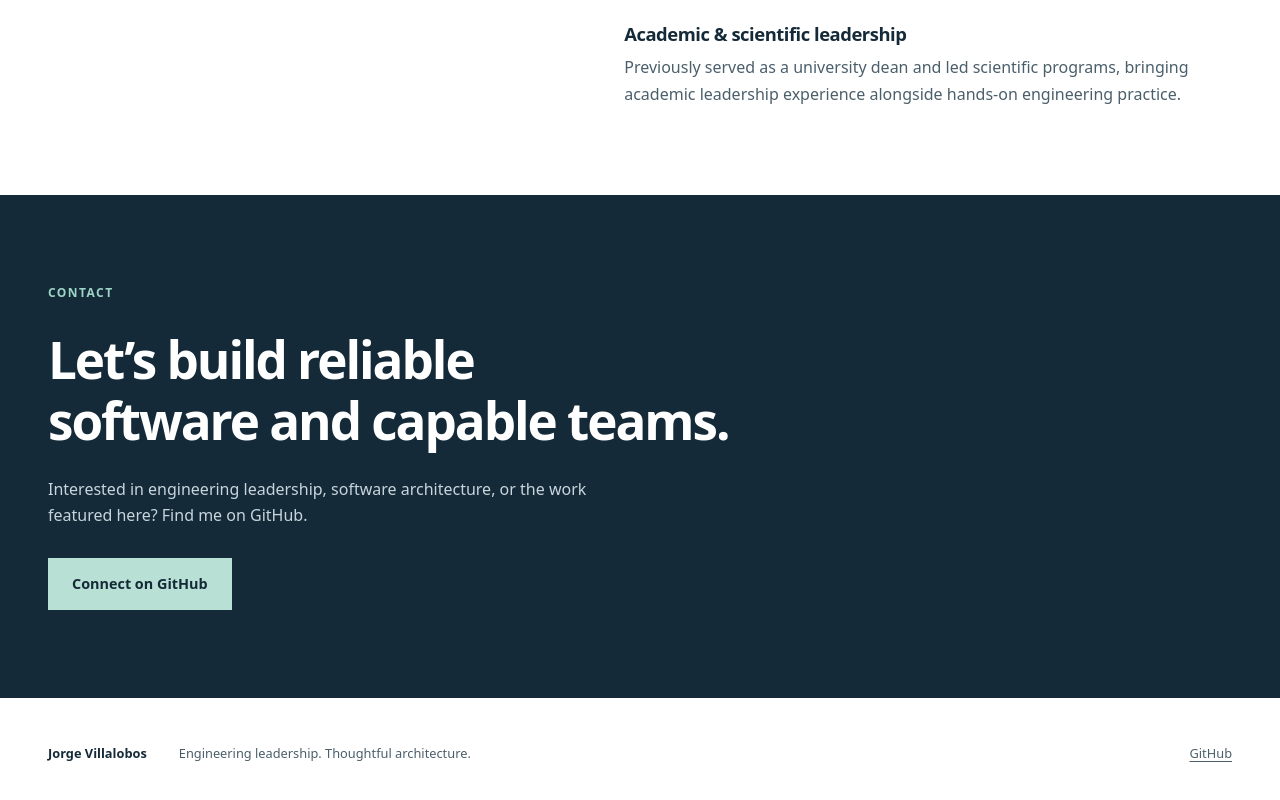
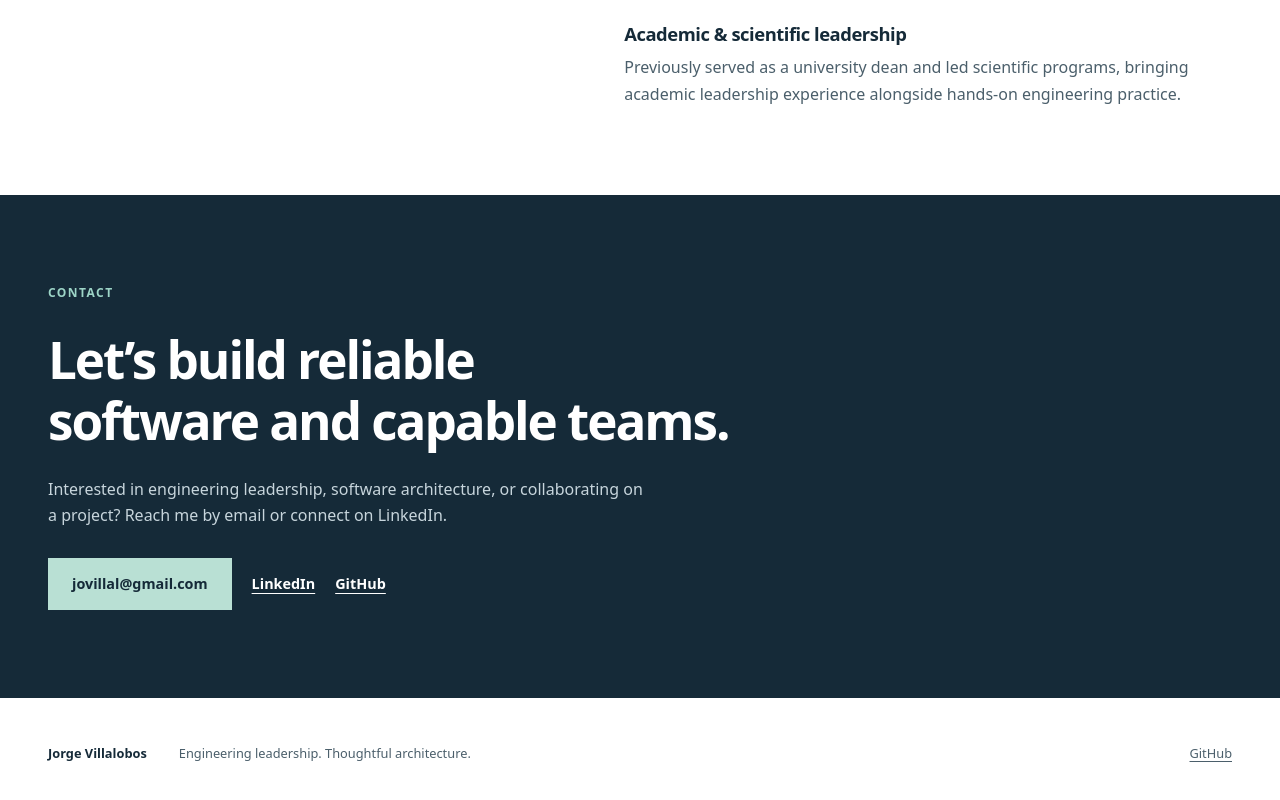
Before and after one commit to jovillal/jovillal.github.io, a plain HTML site: page index.html in a window 1280 px wide. Shown: the part 2279-3079 px from the top of the page. Drawn offline with Linux system fonts and the light colour scheme.

Commit message:
Add approved contact options to English portfolio

```diff
--- a/index.html
+++ b/index.html
@@ -37,7 +37,7 @@
     <section class="leadership section container" id="leadership" aria-labelledby="leadership-title">
       <div><p class="eyebrow">Leadership & experience</p><h2 id="leadership-title">Sound decisions.<br>Stronger engineering.</h2></div><div><div class="leadership-item"><h3>Engineering leadership</h3><p>Led a distributed engineering team that grew from five to ten.</p></div><div class="leadership-item"><h3>Engineering standards &amp; reliability</h3><p>Increased automated test coverage to over 75% across seven microservices. Introduced stronger engineering standards through code reviews and controlled deployments, improving release reliability.</p></div><div class="leadership-item"><h3>Academic &amp; scientific leadership</h3><p>Previously served as a university dean and led scientific programs, bringing academic leadership experience alongside hands-on engineering practice.</p></div></div>
     </section>
-    <section class="contact" id="contact" aria-labelledby="contact-title"><div class="container section"><p class="eyebrow">Contact</p><h2 id="contact-title">Let’s build reliable<br> software and capable teams.</h2><p>Interested in engineering leadership, software architecture, or the work featured here? Find me on GitHub.</p><nav class="contact-links" aria-label="Contact links"><a class="button" href="https://github.com/jovillal">Connect on GitHub</a></nav></div></section>
+    <section class="contact" id="contact" aria-labelledby="contact-title"><div class="container section"><p class="eyebrow">Contact</p><h2 id="contact-title">Let’s build reliable<br> software and capable teams.</h2><p>Interested in engineering leadership, software architecture, or collaborating on a project? Reach me by email or connect on LinkedIn.</p><nav class="contact-links" aria-label="Contact links"><a class="button" href="mailto:jovillal@gmail.com">jovillal@gmail.com</a><a class="text-link" href="https://www.linkedin.com/in/jorge-villalobos-duran/">LinkedIn</a><a class="text-link" href="https://github.com/jovillal">GitHub</a></nav></div></section>
   </main>
   <footer class="site-footer container"><span>Jorge Villalobos</span><p>Engineering leadership. Thoughtful architecture.</p><a href="https://github.com/jovillal">GitHub</a></footer>
 </body>
```
